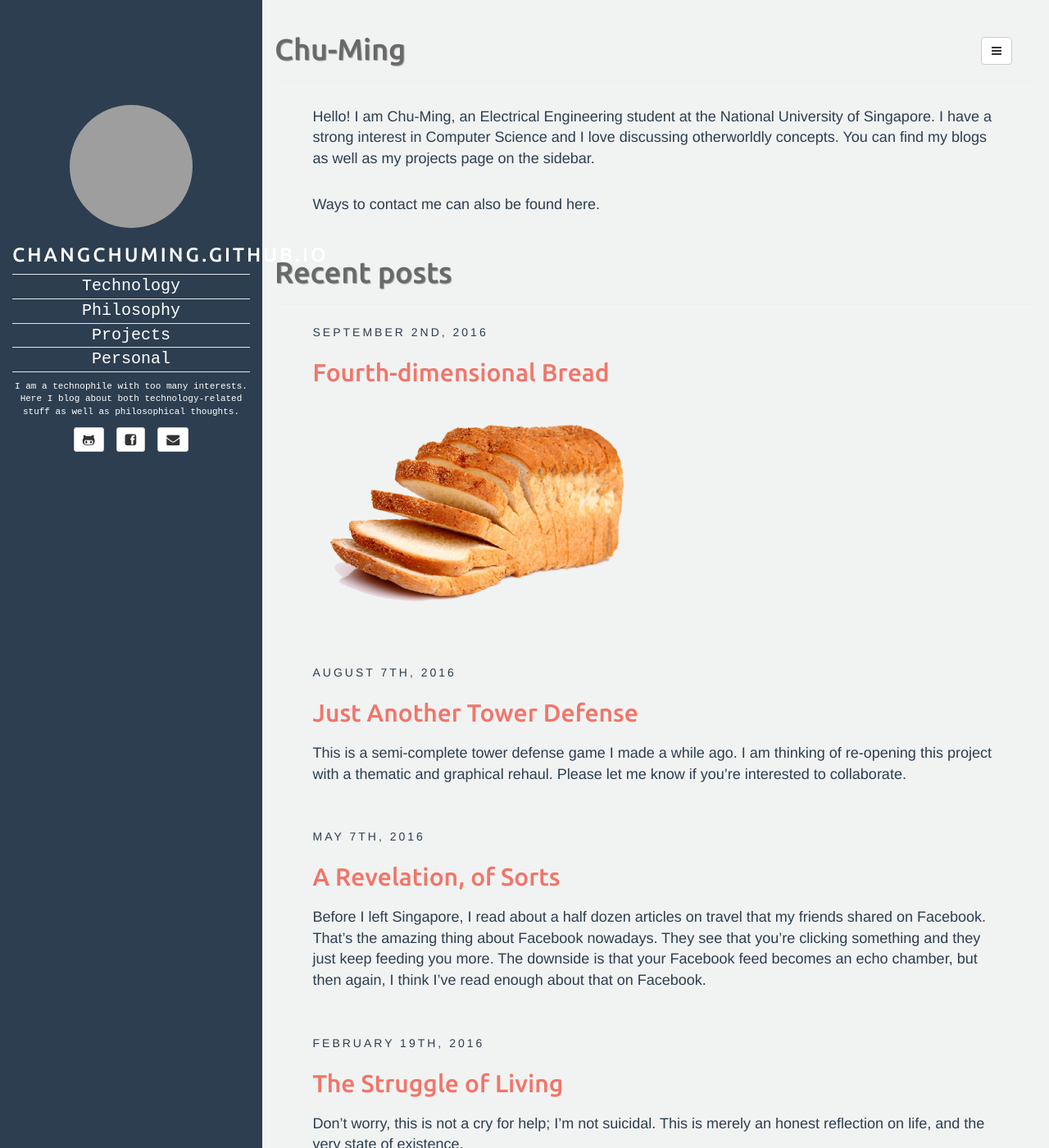
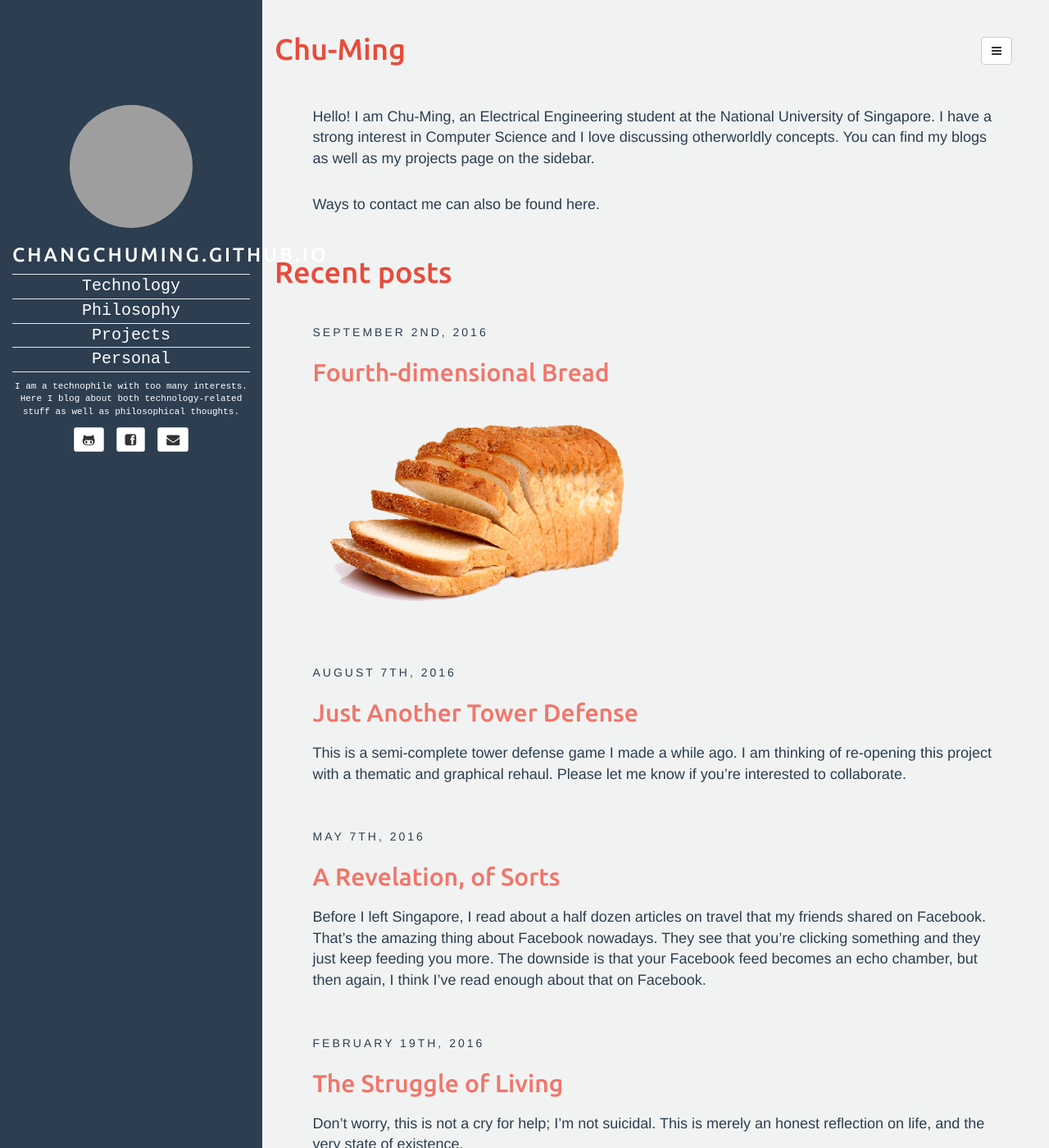
Before and after one commit to changchuming/changchuming.github.io, a Jekyll site: the page built from index.html, in a window 1280 px wide and 1400 px high. Shown: the whole window at 82% size. Built offline with Jekyll 4.4.1, drawn with Linux system fonts in a browser that asks for light colours; the list of posts is cut into pages by our own code; grey boxes are pictures that could not be loaded.

Commit message:
Revert header colours Removed shadows

```diff
--- a/assets/css/style.css
+++ b/assets/css/style.css
@@ -127,8 +127,8 @@ article .share .gplus:hover {
 }
 
 .page-header {
-	color: #696969;
-	text-shadow: 1px 1px 1px rgba(150, 150, 150, 1);
+	color: #e74c3c;
+	/* text-shadow: 1px 1px 1px rgba(150, 150, 150, 1); */
 }
 
 article{
```
